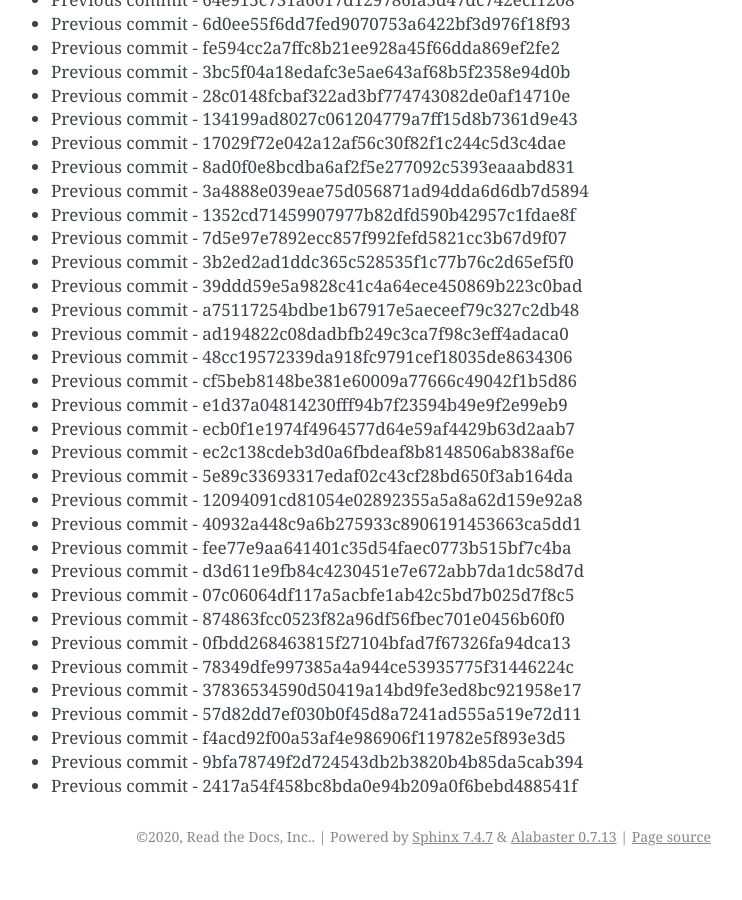
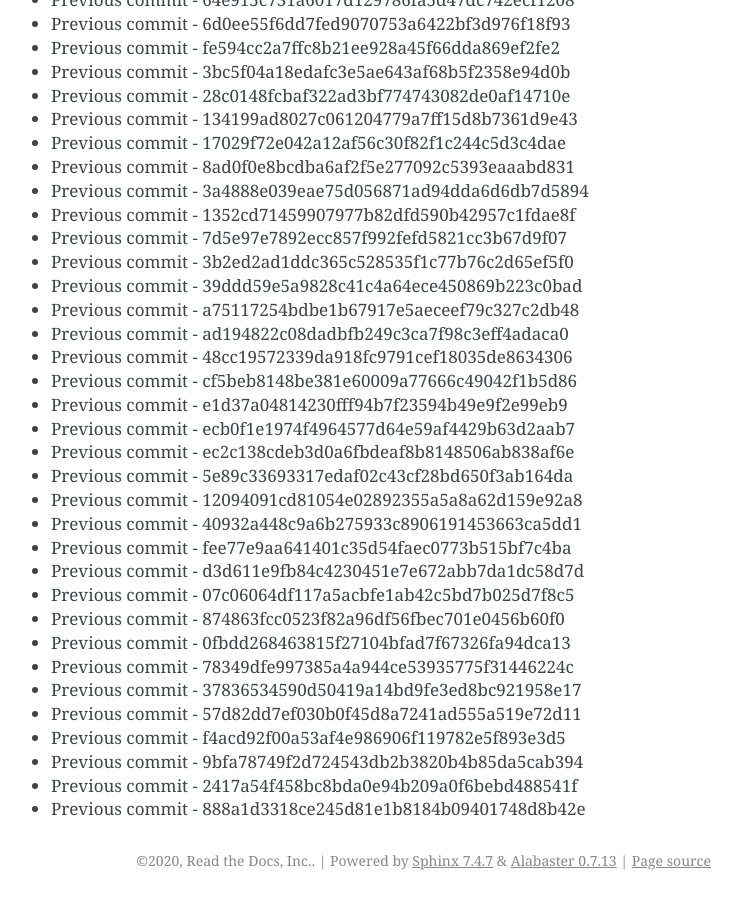
Before and after one commit to readthedocs/rtd-git-stresstest, a Sphinx documentation site: the page built from docs/updates.rst, in a window 1280 px wide and 900 px high, scrolled down 41681 px. Shown: the whole window, without its empty margins (399-1141 px from the left). Built offline with Sphinx 7.4.7, drawn with Linux system fonts in a browser that asks for light colours; before the commit the page ends 42557 px from its top, so only the background shows below that.

Commit message:
Generating commit from previous: 888a1d3318ce245d81e1b8184b09401748d8b42e

```diff
--- a/docs/updates.rst
+++ b/docs/updates.rst
@@ -1783,3 +1783,4 @@ It can be tested for any performance characteristics.
 * Previous commit - f4acd92f00a53af4e986906f119782e5f893e3d5
 * Previous commit - 9bfa78749f2d724543db2b3820b4b85da5cab394
 * Previous commit - 2417a54f458bc8bda0e94b209a0f6bebd488541f
+* Previous commit - 888a1d3318ce245d81e1b8184b09401748d8b42e
```
